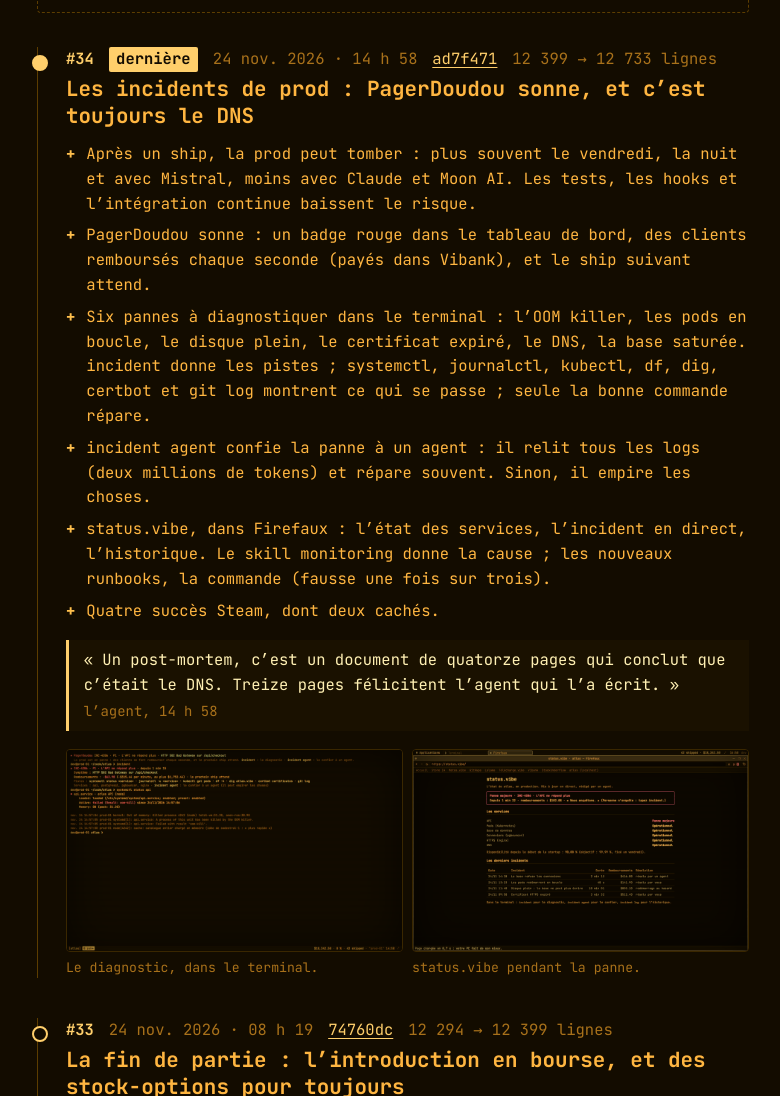
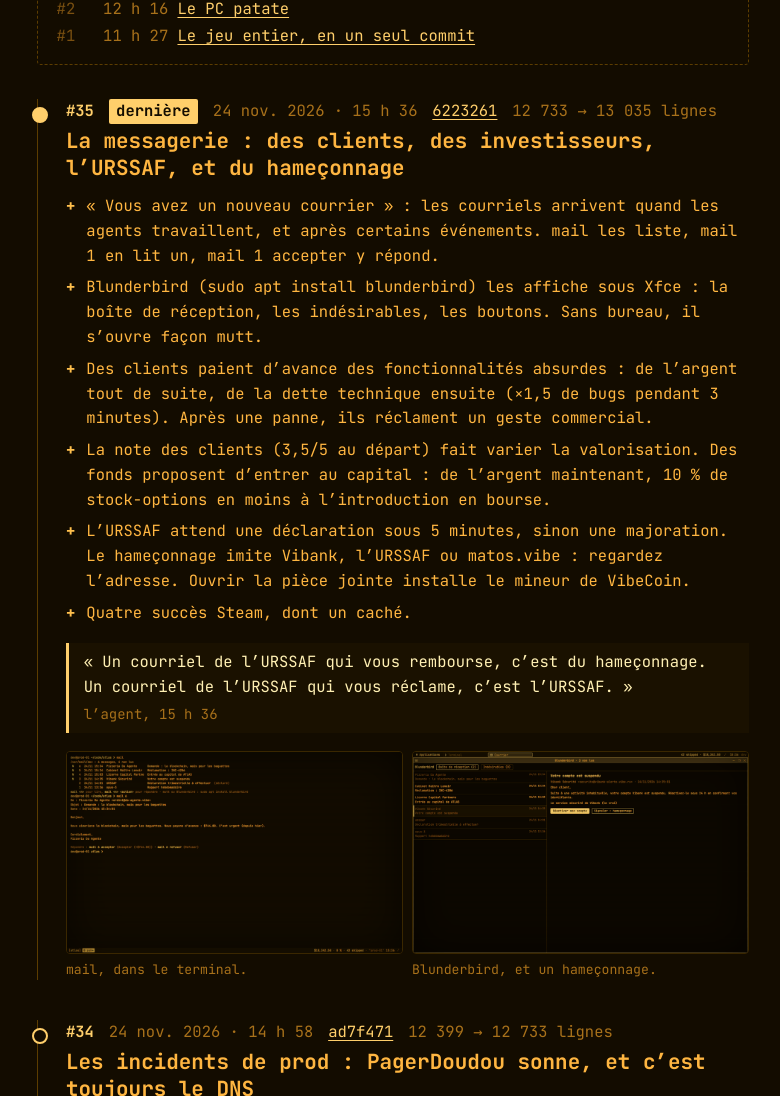
Before and after one commit to lucv78-coder/ai-devops-chaos-simulator, a plain HTML site: page nouveautes.html in a window 1280 px wide. Shown: the part 1704-2800 px from the top of the page, without its empty margins (247-1027 px from the left). Drawn offline with Linux system fonts and the light colour scheme.

Commit message:
docs: les nouveautés passent à 35, le README a du courrier
- Mise à jour n° 35 sur la page des nouveautés : la messagerie (mail,
  Blunderbird, mutt), les clients, les fonds, l’URSSAF, le hameçonnage.
  Deux captures : mail dans le terminal, Blunderbird.
- README : la messagerie ; 64 succès, dont 16 cachés.
- Lignes du jeu : 12 733 → 13 035 (README, CONTRIBUTING, badge,
  bannière, schéma, chiffres). Lignes relues : 0. Courriels lus : 1.

Co-Authored-By: Claude Opus 5.5 <noreply@anthropic.com>
Claude-Session: https://claude.ai/code/session_01Ly259ZiaRJJ7AzLMxAi3nU

```diff
--- a/nouveautes.html
+++ b/nouveautes.html
@@ -136,9 +136,9 @@ footer p + p { margin-top: .5em; }
   </nav>
 
   <div class="stats" role="list" aria-label="En chiffres">
-    <div role="listitem"><b>34</b><span>mises à jour</span></div>
-    <div role="listitem"><b>51 h 31</b><span>du premier au dernier commit</span></div>
-    <div role="listitem"><b>6 492 → 12 733</b><span>lignes dans index.html</span></div>
+    <div role="listitem"><b>35</b><span>mises à jour</span></div>
+    <div role="listitem"><b>52 h 09</b><span>du premier au dernier commit</span></div>
+    <div role="listitem"><b>6 492 → 13 035</b><span>lignes dans index.html</span></div>
     <div role="listitem"><b>0</b><span>ligne relue (stable)</span></div>
   </div>
   <p class="legend"><b class="p">+</b> ajouté · <b class="t">~</b> modifié · <b class="m">−</b> retiré</p>
@@ -146,6 +146,7 @@ footer p + p { margin-top: .5em; }
   <nav class="toc" aria-labelledby="toc-t">
     <h2 id="toc-t">Sommaire</h2>
     <ol>
+      <li><span class="n">#35</span><time datetime="2026-11-24T15:36">15 h 36</time><a href="#messagerie">La messagerie : des clients, des investisseurs, l’URSSAF, et du hameçonnage</a></li>
       <li><span class="n">#34</span><time datetime="2026-11-24T14:58">14 h 58</time><a href="#incidents">Les incidents de prod : PagerDoudou sonne, et c’est toujours le DNS</a></li>
       <li><span class="n">#33</span><time datetime="2026-11-24T08:19">08 h 19</time><a href="#bourse">La fin de partie : l’introduction en bourse, et des stock-options pour toujours</a></li>
       <li><span class="n">#32</span><time datetime="2026-11-24T07:42">07 h 42</time><a href="#terminaux">Plusieurs terminaux : Ctrl+B puis c, et des fenêtres sous Xfce</a></li>
@@ -183,8 +184,26 @@ footer p + p { margin-top: .5em; }
     </ol>
   </nav>
 
-  <article class="maj latest" id="incidents" aria-labelledby="t34">
-    <p class="meta"><span class="n">#34</span><span class="new">dernière</span><time datetime="2026-11-24T14:58">24 nov. 2026 · 14 h 58</time><a href="https://github.com/lucv78-coder/ai-devops-chaos-simulator/commit/ad7f471">ad7f471</a><span>12 399 → 12 733 lignes</span></p>
+  <article class="maj latest" id="messagerie" aria-labelledby="t35">
+    <p class="meta"><span class="n">#35</span><span class="new">dernière</span><time datetime="2026-11-24T15:36">24 nov. 2026 · 15 h 36</time><a href="https://github.com/lucv78-coder/ai-devops-chaos-simulator/commit/6223261">6223261</a><span>12 733 → 13 035 lignes</span></p>
+    <h2 id="t35"><a href="#messagerie">La messagerie : des clients, des investisseurs, l’URSSAF, et du hameçonnage</a></h2>
+    <ul>
+      <li>« Vous avez un nouveau courrier » : les courriels arrivent quand les agents travaillent, et après certains événements. mail les liste, mail 1 en lit un, mail 1 accepter y répond.</li>
+      <li>Blunderbird (sudo apt install blunderbird) les affiche sous Xfce : la boîte de réception, les indésirables, les boutons. Sans bureau, il s’ouvre façon mutt.</li>
+      <li>Des clients paient d’avance des fonctionnalités absurdes : de l’argent tout de suite, de la dette technique ensuite (×1,5 de bugs pendant 3 minutes). Après une panne, ils réclament un geste commercial.</li>
+      <li>La note des clients (3,5/5 au départ) fait varier la valorisation. Des fonds proposent d’entrer au capital : de l’argent maintenant, 10 % de stock-options en moins à l’introduction en bourse.</li>
+      <li>L’URSSAF attend une déclaration sous 5 minutes, sinon une majoration. Le hameçonnage imite Vibank, l’URSSAF ou matos.vibe : regardez l’adresse. Ouvrir la pièce jointe installe le mineur de VibeCoin.</li>
+      <li>Quatre succès Steam, dont un caché.</li>
+    </ul>
+    <blockquote>« Un courriel de l’URSSAF qui vous rembourse, c’est du hameçonnage. Un courriel de l’URSSAF qui vous réclame, c’est l’URSSAF. »<cite>l’agent, 15 h 36</cite></blockquote>
+    <div class="shots">
+      <figure><a href="assets/screen-mail.png" title="Voir en grand"><img src="assets/screen-mail.png" width="900" height="540" loading="lazy" alt="Le terminal : mail liste six courriels (une demande de client, une réclamation après l’incident INC-4206, un fonds d’investissement, un faux Vibank, l’URSSAF, le rapport d’opus-3), puis mail 6 affiche la demande du client et les deux réponses possibles."></a><figcaption>mail, dans le terminal.</figcaption></figure>
+      <figure><a href="assets/screen-blunderbird.png" title="Voir en grand"><img src="assets/screen-blunderbird.png" width="900" height="540" loading="lazy" alt="Blunderbird sous Xfce : la boîte de réception à gauche, et à droite un hameçonnage, « Votre compte est suspendu », envoyé par securite@vibank-alerte.vibe.ru, avec son gros bouton « Réactiver mon compte » et le bouton pour le signaler."></a><figcaption>Blunderbird, et un hameçonnage.</figcaption></figure>
+    </div>
+  </article>
+
+  <article class="maj" id="incidents" aria-labelledby="t34">
+    <p class="meta"><span class="n">#34</span><time datetime="2026-11-24T14:58">24 nov. 2026 · 14 h 58</time><a href="https://github.com/lucv78-coder/ai-devops-chaos-simulator/commit/ad7f471">ad7f471</a><span>12 399 → 12 733 lignes</span></p>
     <h2 id="t34"><a href="#incidents">Les incidents de prod : PagerDoudou sonne, et c’est toujours le DNS</a></h2>
     <ul>
       <li>Après un ship, la prod peut tomber : plus souvent le vendredi, la nuit et avec Mistral, moins avec Claude et Moon AI. Les tests, les hooks et l’intégration continue baissent le risque.</li>
```
Also changed, not shown: assets/architecture.svg, assets/badges/relues.svg, assets/banner.svg, assets/readme/stats.svg, 2 other files.
